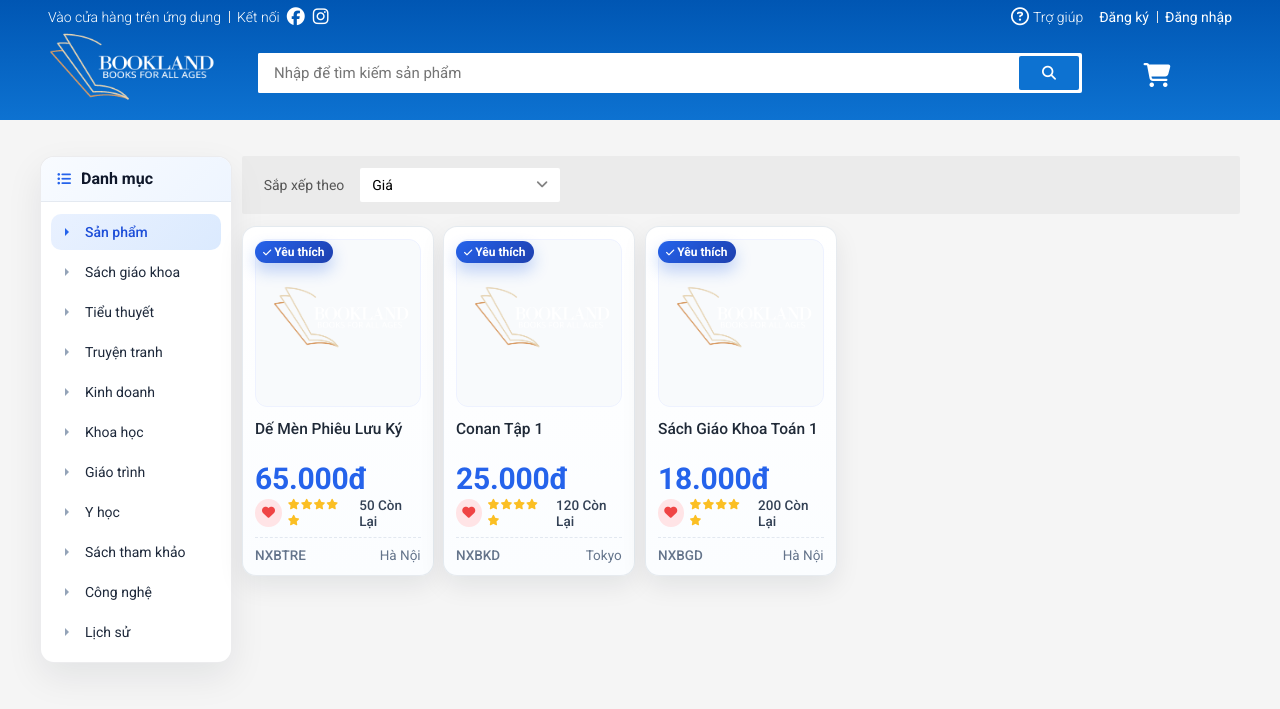
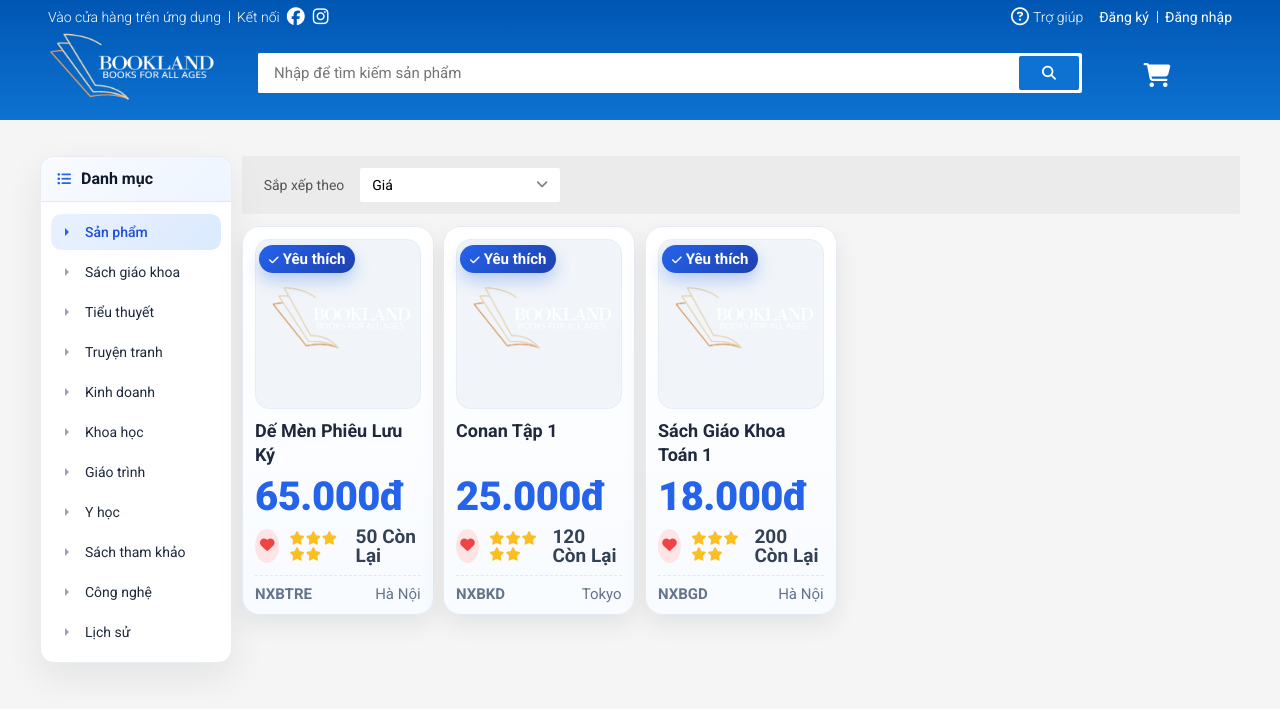
Before and after one commit to BaoMinhne/the-book-store-web-page, a PHP site: page / in a window 1280 px wide. Shown: the top 709 px of the page. Run offline with PHP 8.4, Linux system fonts and the light colour scheme; data that the repository does not hold is empty.

Commit message:
Polish product card UI with Shopee-inspired rounded styling

```diff
--- a/assets/css/main.css
+++ b/assets/css/main.css
@@ -1066,12 +1066,12 @@
 
 /* Product item */
 .home-product-item{
-    background: linear-gradient(180deg, #ffffff 0%, #fbfdff 100%);
+    background: linear-gradient(180deg, #ffffff 0%, #f8fbff 100%);
     margin-top: 12px;
     position: relative;
-    border-radius: 14px;
-    border: 1px solid rgba(148, 163, 184, 0.22);
-    box-shadow: 0 10px 26px rgba(15, 23, 42, 0.08);
+    border-radius: 18px;
+    border: 1px solid #e5eaf4;
+    box-shadow: 0 10px 24px rgba(15, 23, 42, 0.08);
     transition: transform linear 0.15s, box-shadow linear 0.15s;
     will-change: transform;
     display: block;
@@ -1084,33 +1084,33 @@
 }
 
 .home-product-item:hover{
-    box-shadow: 0 14px 32px rgba(37, 99, 235, 0.16);
-    transform: translateY(-4px);
+    box-shadow: 0 16px 34px rgba(30, 64, 175, 0.16);
+    transform: translateY(-3px);
 }
 
 .home-product-item__img{
-    margin: 12px;
-    padding-top: calc(100% - 24px);
-    border-radius: 12px;
+    margin: 12px 12px 10px;
+    padding-top: calc(100% - 22px);
+    border-radius: 14px;
     background-repeat: no-repeat;
-    background-size: contain;
+    background-size: cover;
     background-position: center;
-    background-color: #f8fafc;
-    border: 1px solid #eef2ff;
+    background-color: #f1f5f9;
+    border: 1px solid #e6edf8;
 }
 
 .home-product-item__name{
-    font-size: 1.55rem;
-    font-weight: 500;
-    color: #1f2937;
-    line-height: 2.1rem;
-    height: 4.2rem;
+    font-size: 1.8rem;
+    font-weight: 600;
+    color: #1e293b;
+    line-height: 2.4rem;
+    min-height: 4.8rem;
     overflow: hidden;
     display: -webkit-box;
     -webkit-box-orient: vertical;
     -webkit-line-clamp: 2;
     text-overflow: ellipsis;
-    margin: 2px 12px 10px;
+    margin: 0 12px 10px;
 }
 
 .home-product-item__price{
@@ -1121,29 +1121,30 @@
 }
 
 .home-product-item__price-new{
-    font-size: 3rem;
+    font-size: 4rem;
     color: #2563eb;
-    font-weight: 700;
-    letter-spacing: -0.2px;
+    font-weight: 800;
+    letter-spacing: -0.5px;
+    line-height: 1;
 }
 
 .home-product-item__action {
     display: flex;
     align-items: center;
-    margin: 10px 12px 8px;
-    gap: 6px;
+    margin: 10px 12px 10px;
+    gap: 8px;
 }
 
 /* Like CSS */
 .home-product-item__like{
-    width: 28px;
-    height: 28px;
+    width: 34px;
+    height: 34px;
     border-radius: 50%;
     display: inline-flex;
     align-items: center;
     justify-content: center;
     background-color: #ffe4e6;
-    font-size: 1.3rem;
+    font-size: 1.45rem;
     cursor: pointer;
 }
 
@@ -1161,9 +1162,9 @@ i.home-product-item__like-icon-fill{
 }
 
 .home-product-item__rating{
-    font-size: 1.05rem;
+    font-size: 1.35rem;
     color: #fcd34d;
-    margin-left: auto;
+    margin-left: 2px;
     letter-spacing: 1px;
 }
 
@@ -1172,24 +1173,25 @@ i.home-product-item__like-icon-fill{
 }
 
 .home-product-item__sold{
-    font-size: 1.35rem;
+    font-size: 1.9rem;
     color: #334155;
-    font-weight: 500;
-    margin-left: 4px;
+    font-weight: 600;
+    margin-left: auto;
+    line-height: 1;
 }
 
 div.home-product-item__origin{
     display: flex;
     margin: 0 12px 12px;
     color: #64748b;
-    font-size: 1.35rem;
+    font-size: 1.5rem;
     border-top: 1px dashed #e2e8f0;
-    padding-top: 9px;
+    padding-top: 10px;
 }
 
 .home-product-item__brand{
     margin-right: auto;
-    font-weight: 500;
+    font-weight: 700;
 }
 
 span.home-product-item__origin{
@@ -1199,14 +1201,14 @@ span.home-product-item__origin{
 /* thẻ yêu thích cho sản phẩm */
 .home-product-item__favourite{
     position: absolute;
-    top: 14px;
-    left: 12px;
+    top: 18px;
+    left: 16px;
     color: #1d4ed8;
     background: linear-gradient(135deg, #2563eb 0%, #1e40af 100%);
-    font-size: 1.2rem;
+    font-size: 1.5rem;
     font-weight: 600;
-    line-height: 1.8rem;
-    padding: 2px 8px;
+    line-height: 2rem;
+    padding: 4px 10px;
     border-radius: 999px;
     box-shadow: 0 8px 16px rgba(37, 99, 235, 0.28);
 }
@@ -1221,8 +1223,8 @@ span.home-product-item__origin{
 }
 
 .home-product-item__favourite i{
-    font-size: 0.95rem;
-    margin: 0 3px 0 0;
+    font-size: 1.1rem;
+    margin: 0 4px 0 0;
 }
 
 /* Thẻ giảm giá cho sản phẩm */
```
